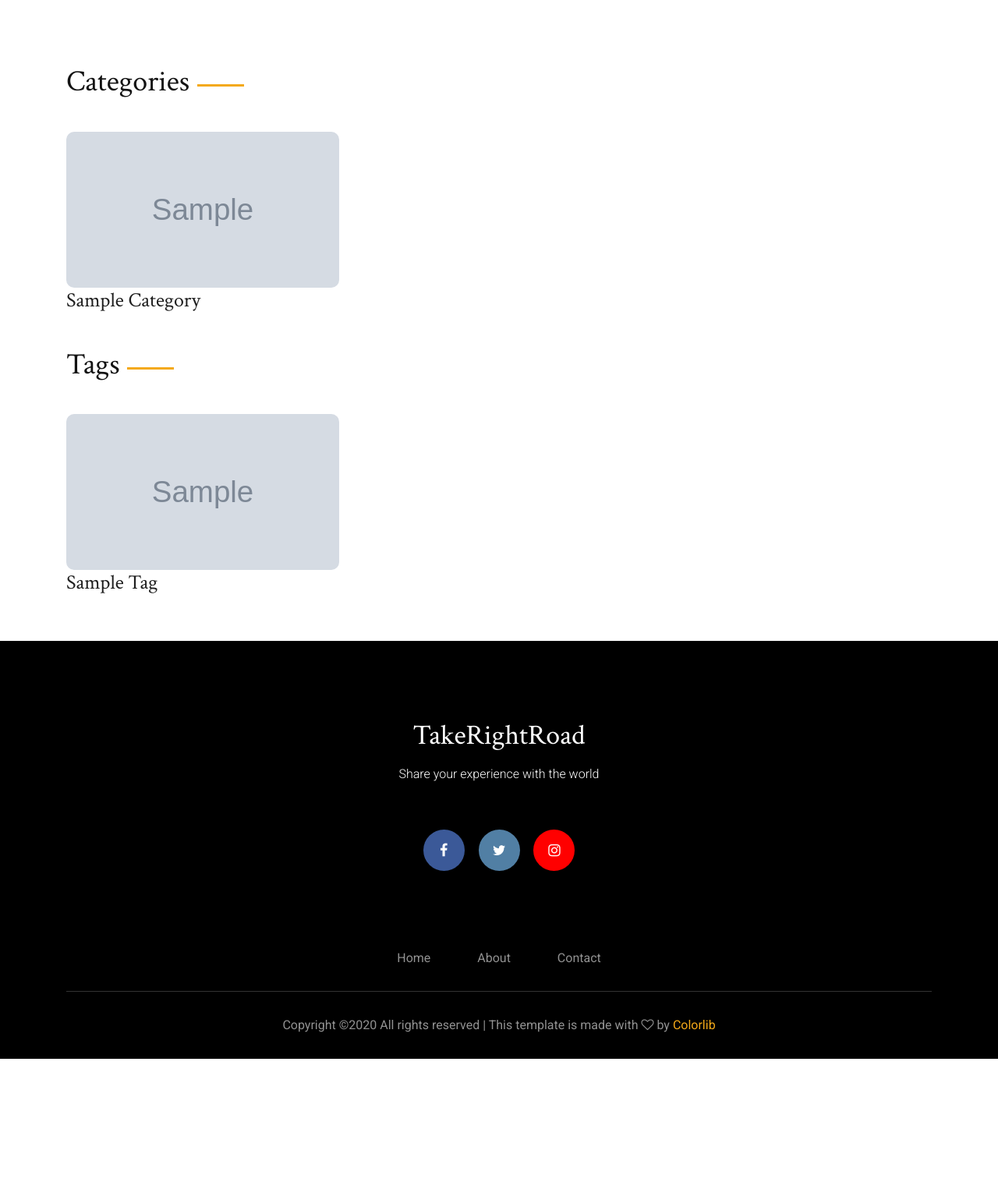
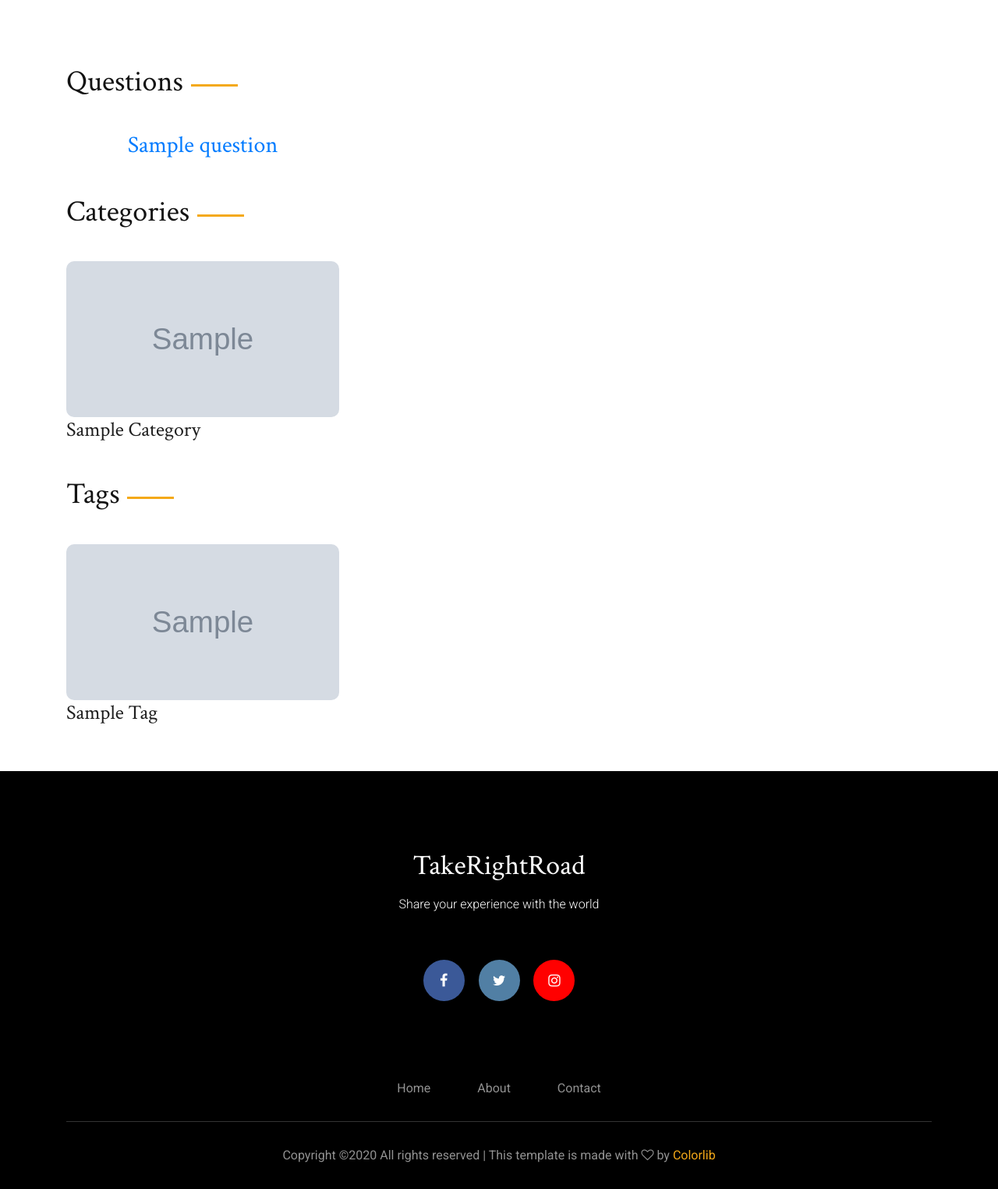
Before and after one commit to talibhq/TakeRightRoad, a Django app: page /search/ in a window 1280 px wide. Shown: the part 228-1753 px from the top of the page at 78% size. Before the commit the page ends 1586 px from the top, so only its background shows below. Run offline with Django 3.2, Linux system fonts and the light colour scheme; tables that the repository leaves empty hold one stand-in row (values such as "Sample post"); grey boxes marked "Sample" are stand-in pictures; data that the repository does not hold is empty; some libraries are stand-ins or nearby versions; some web fonts are replaced.

Commit message:
now you can search a question

```diff
--- a/dashboard/views.py
+++ b/dashboard/views.py
@@ -4,6 +4,7 @@ from django.db.models import Count, Q
 from django.contrib import messages
 from blog.models import Blog, Category, Tag
 from account.models import User
+from ask_question.models import Question
 from .queries import get_categories, get_tags
 from .forms import UserQueryForm
 
@@ -66,14 +67,16 @@ class SearchPageView(View):
 		keyword = request.GET.get('q', '')
 		search_by_blogs = Blog.objects.filter(Q(title__icontains=keyword)|Q(content__icontains=keyword)).select_related('author').order_by('-views', '-created_on')
 		search_by_people = User.objects.filter(name__icontains=keyword, is_superuser=False, is_active=True).order_by('name')
+		search_by_questions = Question.objects.filter(title__icontains=keyword).order_by('-timestamp')
 		search_by_category = Category.objects.filter(name__icontains=keyword).order_by('name')
 		search_by_tag = Tag.objects.filter(name__icontains=keyword).order_by('name')
 		no_data = False
-		if not search_by_blogs and not search_by_people and not search_by_category and not search_by_tag:
+		if not search_by_blogs and not search_by_people and not search_by_questions and not search_by_category and not search_by_tag:
 			no_data = True
 		context = {
 			'search_by_blogs' : search_by_blogs,
 			'search_by_people' : search_by_people,
+			'search_by_questions' : search_by_questions,
 			'search_by_category' : search_by_category,
 			'search_by_tag' : search_by_tag,
 			'no_data' : no_data,
--- a/templates/dashboard/search.html
+++ b/templates/dashboard/search.html
@@ -67,6 +67,27 @@
 
                 <br><br>
 
+                {% if search_by_questions %}
+                    <div class="row">
+                        <div class="col-xl-12">
+                            <div class="section_title mb-33">
+                                <h3>Questions</h3>
+                            </div>
+                        </div>
+                        <div class="col-xl-12 col-md-12">
+                            <div class="row">
+                                {% for question in search_by_questions %}
+                                    <div class="col-xl-4 col-md-4 p-10">
+                                        <div class="single_blog">
+                                            <h2 class="text-primary text-center"><a href="{%url 'question_details' question.slug %}">{{ question.title }}</a></h2>
+                                        </div>
+                                    </div>
+                                {% endfor %}
+                            </div>
+                        </div>
+                    </div>
+                {% endif %}
+
                 {% if search_by_category %}
                     <div class="row">
                         <div class="col-xl-12">
```
